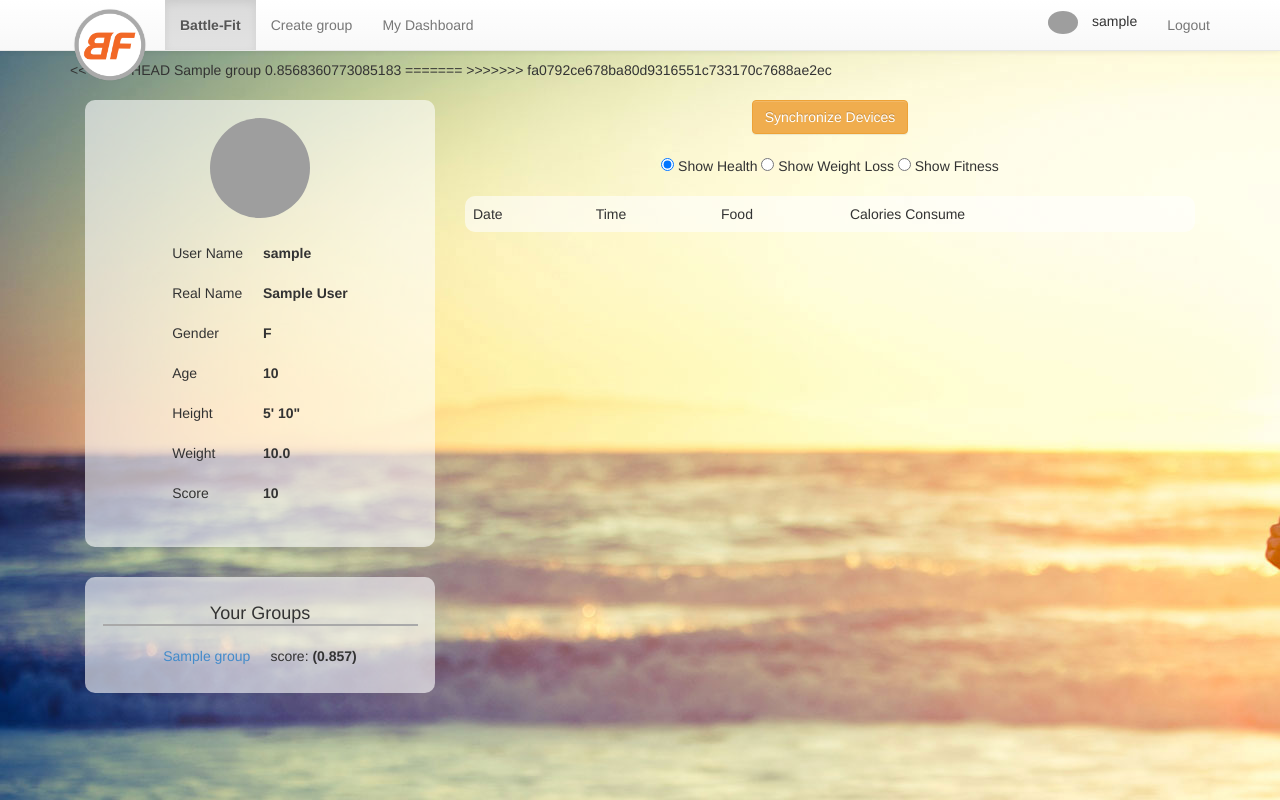
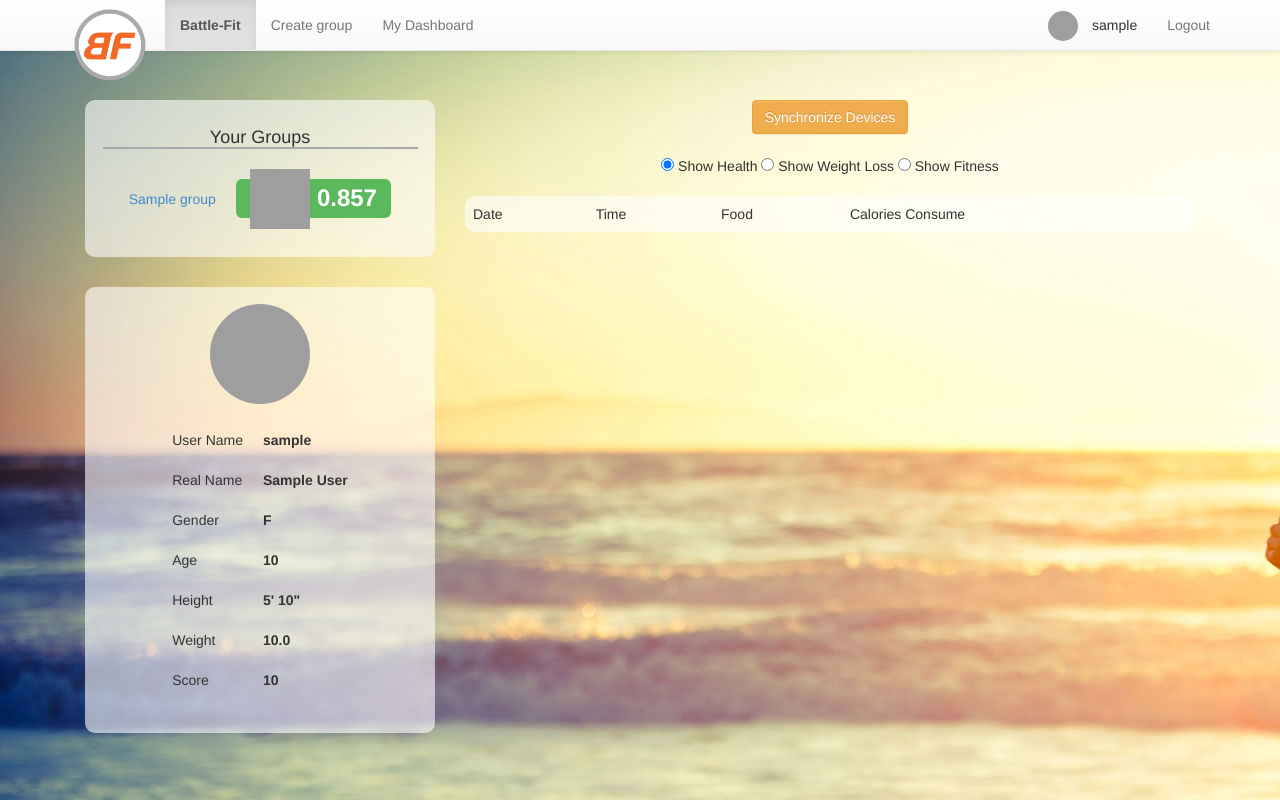
Before and after one commit to JohannaMW/battlefit, a Django app: page /user_dashboard/ in a window 1280 px wide. Run offline with Django 3.2, Linux system fonts and the light colour scheme; a user stored in the database is signed in; tables that the repository leaves empty hold one stand-in row (values such as "Sample post"); some libraries are stand-ins or nearby versions; grey boxes are pictures that could not be loaded.

Commit message:
templates change

```diff
--- a/fit/settings.py
+++ b/fit/settings.py
@@ -38,7 +38,7 @@ INSTALLED_APPS = (
     'django.contrib.sessions',
     'django.contrib.messages',
     'django.contrib.staticfiles',
-    'debug_toolbar',
+    # 'debug_toolbar',
 )
 
 MIDDLEWARE_CLASSES = (
--- a/fithack/static/css/style.css
+++ b/fithack/static/css/style.css
@@ -22,6 +22,7 @@
 
 #sm_profile_img {
     width: 30px;
+    height: 30px;
     margin-right: 10px;
 }
 
--- a/fithack/templates/group.html
+++ b/fithack/templates/group.html
@@ -34,11 +34,11 @@
 
 <h4>
     <span class="label label-default">Your Score:</span>
-    <span class="label label-danger">{{ score }}</span>
+    <span class="label label-danger">{{ score | floatformat:3}}</span>
 </h4>
 <h4>
     <span class="label label-default">Group average:</span>
-    <span class="label label-danger">{{ group_avg }}</span>
+    <span class="label label-danger">{{ group_avg | floatformat:3}}</span>
 </h4>
 <h4>
     <span class="label label-default">Best performing member:</span>
@@ -46,7 +46,7 @@
 </h4>
 <h4>
     <span class="label label-default">Best performing Score:</span>
-    <span class="label label-danger">{{ winner_score }}</span>
+    <span class="label label-danger">{{ winner_score | floatformat:3}}</span>
 </h4>
 
 <hr>
--- a/fithack/templates/home.html
+++ b/fithack/templates/home.html
@@ -11,7 +11,7 @@
             We keep track of everyone's progress from any wearable thanks to <strong>Validic</strong>.
             Finally, you have a one-stop-shop for fun fitness motivation.
             Join your group and get fit the fun way!</p>
-        <p><a href="{% url 'register' %}" class="btn btn-primary btn-lg" role="button">Find your group »</a></p>
+        <p><a href="{% url 'user_dashboard' %}" class="btn btn-primary btn-lg" role="button">Find your group »</a></p>
 </div>
 
 {% endblock content %}
--- a/fithack/templates/registration/profile.html
+++ b/fithack/templates/registration/profile.html
@@ -9,7 +9,7 @@
     <p><br /></p><p><br /></p><p><br /></p>
     <div class="row">
 
-    <img class="img-circle" src="{{ user.pic.url }}"/>
+    <img class="img-circle" style="width: 120px;" src="{{ user.pic.url }}"/>
     <h1>hi {{ user.username }}</h1>
 
     <p> the last time you were here was {{ user.last_lgoin }} </p>
--- a/fithack/templates/user_dashboard.html
+++ b/fithack/templates/user_dashboard.html
@@ -7,16 +7,23 @@
 {% endblock %}
 
 {% block content %}
-<<<<<<< HEAD
-    {% for key, value in group_data.items %}
-    {{ key }} {{ value }}
-    {% endfor %}
-=======
->>>>>>> fa0792ce678ba80d9316551c733170c7688ae2ec
     <br>
     <br>
 
     <div class="col-lg-4 col-md-4 col-sm-7 col-xs-12" align="center">
+        <div style="margin-bottom: 30px;" class="user_window back_trans" align="center">
+            <h4 style="border-bottom: 2px solid darkgrey;"> Your Groups </h4>
+            {% for key, value in group_data.items %}
+                <table>
+                    <tbody>
+                        <tr>
+                            <td style="padding: 10px;"><a href="/group/{{ key.id }}">{{ key.name }}</a></td>
+                            <td style="padding: 10px;"><h2 class="label label-success" style="font-size: 24px;"><img style="width: 60px; height: 60px;" src="https://cdn0.iconfinder.com/data/icons/gamification/512/cup_gold-512.png"/> {{ value | floatformat:3 }}</h2></td>
+                        </tr>
+                    </tbody>
+                </table>
+            {% endfor %}
+        </div>
         <div class="user_window back_trans">
             <img id="bg_profile_image" class="img-circle" src="{{ user.pic.url }}"/><br>
             <div class="user_window">
@@ -53,19 +60,6 @@
                     </tbody>
                 </table>
             </div>
-        </div>
-        <div style="margin-top: 30px;" class="user_window back_trans" align="center">
-            <h4 style="border-bottom: 2px solid darkgrey;"> Your Groups </h4>
-            {% for key, value in group_data.items %}
-                <table>
-                    <tbody>
-                        <tr>
-                            <td style="padding: 10px;"><a href="/group/{{ key.id }}">{{ key.name }}</a></td>
-                            <td style="padding: 10px;">score: <b>({{ value | floatformat:3 }})</b></td>
-                        </tr>
-                    </tbody>
-                </table>
-            {% endfor %}
         </div>
     </div>
 
```
